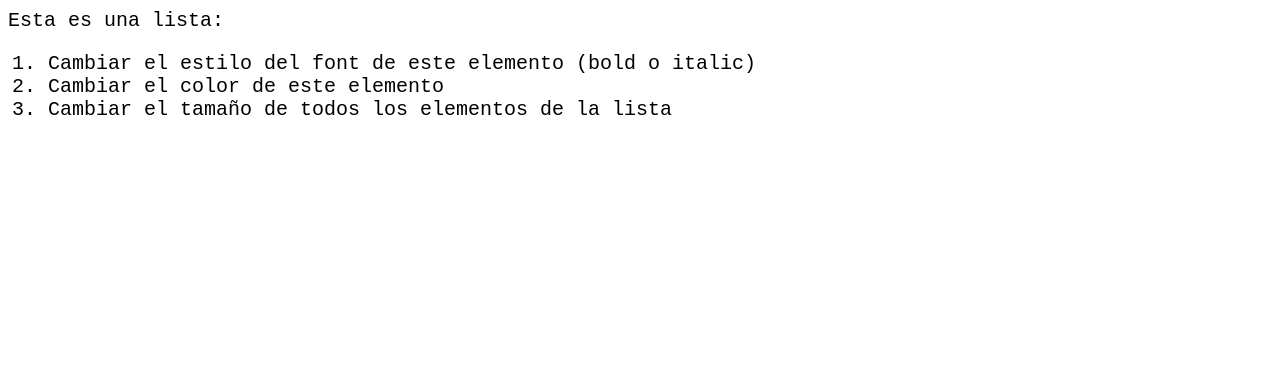
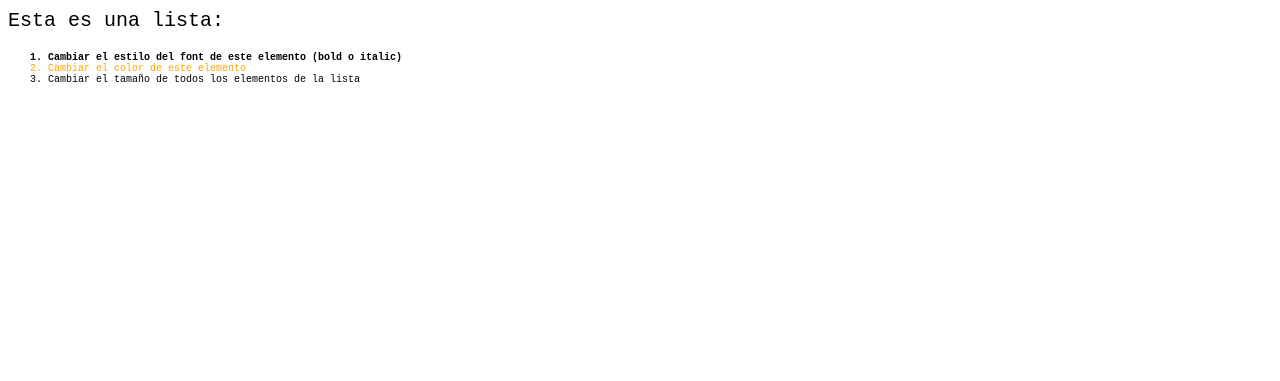
Before and after one commit to PUC-Infovis/Syllabus-2023-2, a plain HTML site: page Ayudantias/ay01_html_svg_js/ejemplo.html in a window 1280 px wide. Shown: the part 419-800 px from the top of the page. Drawn offline with Linux system fonts and the light colour scheme.

Commit message:
correcciones

```diff
--- a/Ayudantias/ay01_html_svg_js/ejemplo.html
+++ b/Ayudantias/ay01_html_svg_js/ejemplo.html
@@ -39,17 +39,19 @@
   <p class="clase_verde">Parrafo de clase verde</p>
 
   <h2>Mini actividad</h2>
+  <!-- AGREGAMOS LA CLASE "LISTA" Y LOS ID'S "ELEMENTO1" Y "ELEMENTO2" AL CSS (solucion)-->
+
   <p>Esta es una lista:
-  <ol>
-    <li>Cambiar el estilo del font de este elemento (bold o italic)</li>
-    <li>Cambiar el color de este elemento</li>
+  <ol class="lista">
+    <li id="elemento1">Cambiar el estilo del font de este elemento (bold o italic)</li>
+    <li id="elemento2">Cambiar el color de este elemento</li>
     <li>Cambiar el tamaño de todos los elementos de la lista</li>
   </ol>
   </p>
 
   <!-- <img src="dinosaurio.svg"></img> -->
 
-  <!-- <script src='introjs.js' charset='utf-8'></script> -->
+  <script src='introjs.js' charset='utf-8'></script>
 </body>
 
 </html>
--- a/Ayudantias/ay01_html_svg_js/estilo.css
+++ b/Ayudantias/ay01_html_svg_js/estilo.css
@@ -2,10 +2,6 @@ body {
     /* background-color: rosybrown; */
     font-family: monospace;
     font-size: 20px;
-}
-
-#identificador {
-    color: red;
 }
 
 #importante {
@@ -25,3 +21,15 @@ body {
     font-size: 40px;
     font-family: cursive;
 }
+
+#elemento1 {
+    font-weight: bold;
+}
+
+#elemento2 {
+    color: orange;
+}
+
+.lista {
+    font-size: 10px;
+}
--- a/Ayudantias/ay01_html_svg_js/introjs.js
+++ b/Ayudantias/ay01_html_svg_js/introjs.js
@@ -1,2 +1,2 @@
 console.log('Esto es un "print" en JavaScript')
-console.log('Se importa desde el HTML')
+console.log('Se importa el .js desde el HTML')
```
